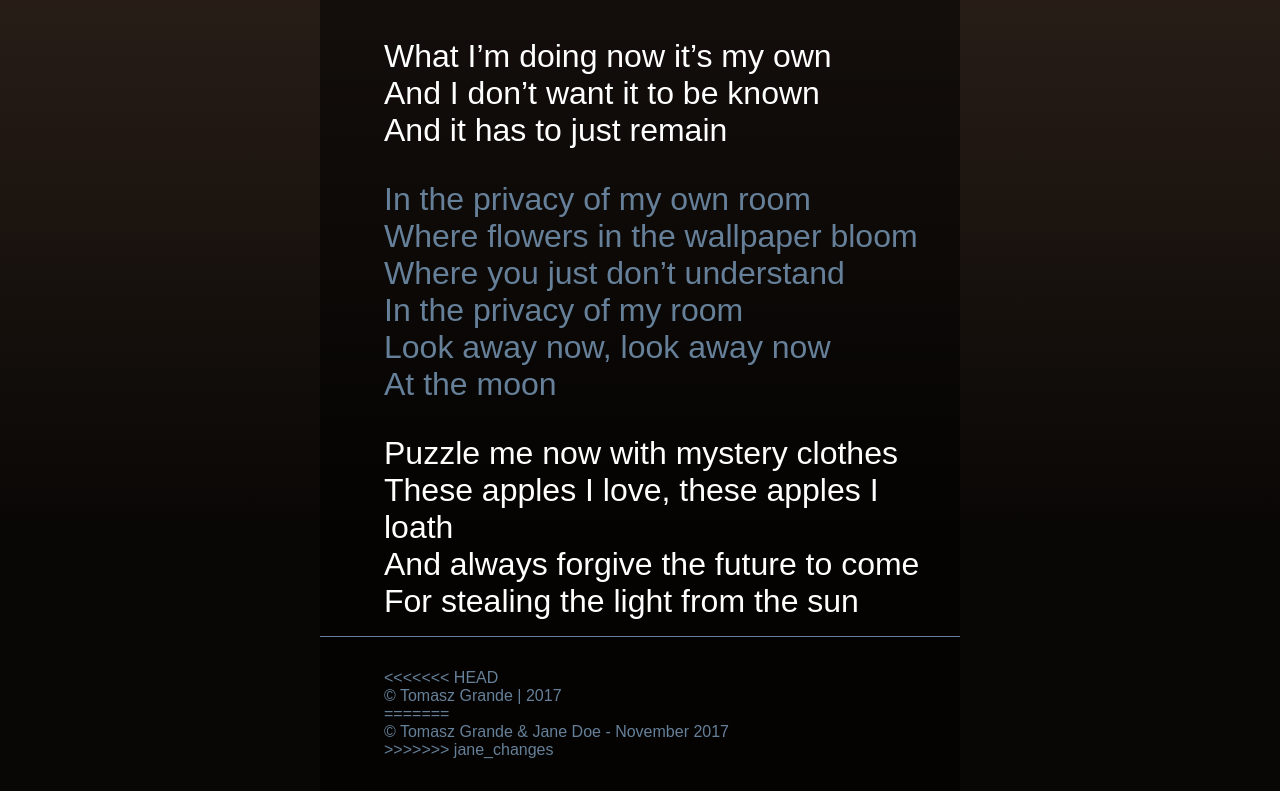
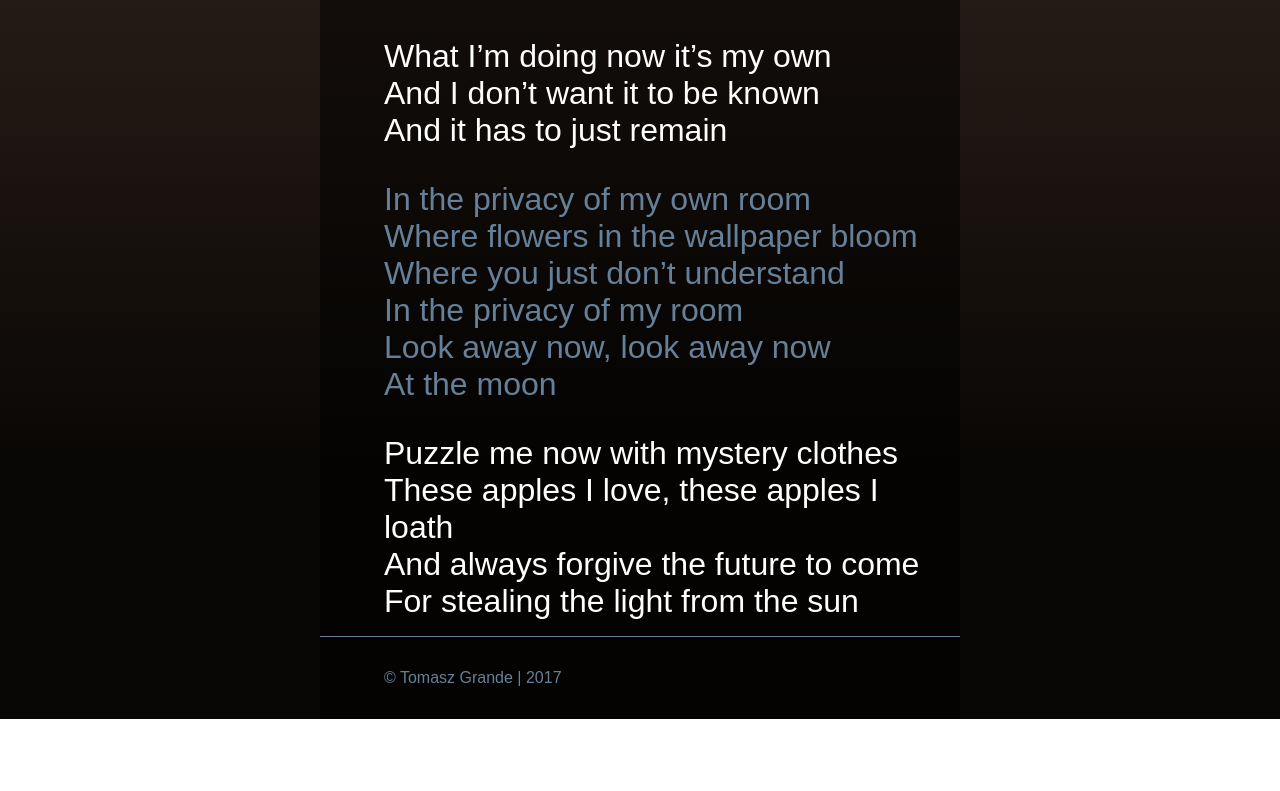
Before and after one commit to grande-tomasz/the-house, a plain HTML site: page index.html in a window 1280 px wide. Shown: the part 983-1774 px from the top of the page. After the commit the page ends 1702 px from the top, so only its background shows below. Drawn offline with Linux system fonts and the light colour scheme; a web font is replaced by a local one.

Commit message:
Fix footer content

```diff
--- a/index.html
+++ b/index.html
@@ -60,11 +60,7 @@
         </p>
       </section>
       <footer>
-<<<<<<< HEAD
         <p>&copy; Tomasz Grande | 2017</p>
-=======
-        <p>&copy; Tomasz Grande & Jane Doe - November 2017</p>
->>>>>>> jane_changes
       </footer>
     </div>
   </body>
```
